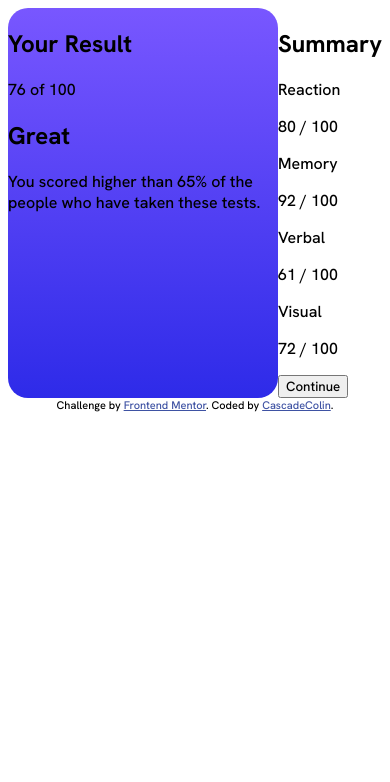
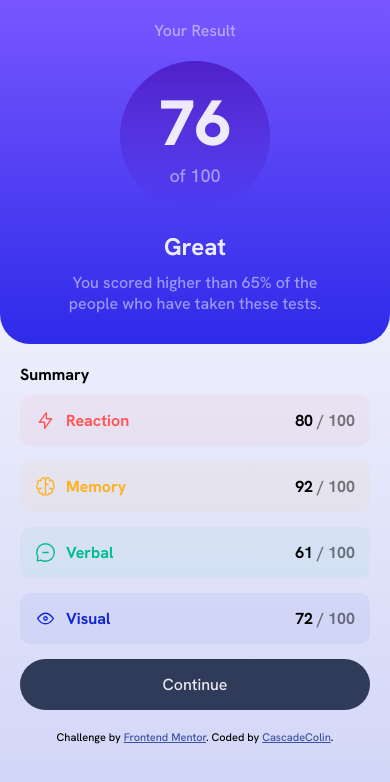
Before and after one commit to CascadeColin/results-summary-component, a React (Vite) app: page / in a window 390 px wide. Shown: the top 782 px of the page. Built offline with nearby package versions, Linux system fonts and the light colour scheme.

Commit message:
update: mobile styling

```diff
--- a/src/App.css
+++ b/src/App.css
@@ -1,3 +1,185 @@
+.container {
+  display: flex;
+  flex-direction: column;
+}
+
+.score {
+  display: flex;
+  flex-direction: column;
+  background: linear-gradient(hsl(252, 100%, 67%) , hsl(241, 81%, 54%));
+  border-radius: 0 0 30px 30px;
+  align-items: center;
+  color: hsla(0, 0%, 100%);
+  padding: 20px 0 20px 0;
+}
+
+.scoreHeader {
+  color: hsla(0, 0%, 100%, 0.5);
+}
+
+.scoreCircle {
+  background: linear-gradient(hsla(256, 72%, 46%, 1), hsla(241, 72%, 46%, 0));
+  border-radius: 50%;
+  height: 150px;
+  width: 150px;
+  text-align: center;
+  margin: 20px 0 20px 0;
+}
+
+.scoreCircleHeader {
+  font-size: 64px;
+  margin-top: 20px;
+  font-weight: 800;
+  color: hsla(0, 0%, 100%, 0.9);
+}
+
+.scoreCircleText {
+  color: hsla(0, 0%, 100%, 0.5);
+  font-size: 18px;
+}
+
+.scoreGradeHeader {
+  color: hsla(0, 0%, 100%, 0.9);
+  font-size: 24px;
+  margin-bottom: 10px;
+  font-weight: 700;
+}
+
+.scoreGrade {
+  display: flex;
+  flex-direction: column;
+  align-items: center;
+  margin-bottom: 10px;
+}
+
+.scoreBreakdown {
+  width: 75%;
+  text-align: center;
+  color: hsla(0, 0%, 100%, 0.5);
+}
+
+.summary {
+  padding: 20px;
+}
+
+.summaryHeader {
+  font-weight: 700;
+  margin-bottom: 10px;
+}
+
+/* Reaction -> or make 1 and add custom data to styledDataArray[] to render correct colors? */
+.summaryCategoryContainer0 {
+  display: flex;
+  flex-direction: row;
+  justify-content: space-between;
+  border-radius: 10px;
+  padding: 15px;
+  background: hsl(0, 100%, 67%, 0.05);
+  font-weight: 700;
+  margin-bottom: 15px;
+}
+
+.summaryContentName0 {
+  color: hsl(0, 100%, 67%);
+  font-weight: 700;
+  display: flex;
+}
+
+.summaryContentName0 p {
+  padding-left: 10px;
+}
+
+.summaryScore {
+  color: hsl(0, 0%, 0%, 0.5);
+}
+
+/* Memory */
+.summaryCategoryContainer1 {
+  display: flex;
+  flex-direction: row;
+  justify-content: space-between;
+  border-radius: 10px;
+  padding: 15px;
+  background: hsl(39, 100%, 56%, 0.05);
+  font-weight: 700;
+  margin-bottom: 15px;
+}
+
+.summaryContentName1 {
+  color: hsl(39, 100%, 56%);
+  font-weight: 700;
+  display: flex;
+}
+
+.summaryContentName1 p {
+  padding-left: 10px;
+}
+
+.summaryScore {
+  color: hsl(0, 0%, 0%, 0.5);
+}
+
+/* Verbal */
+.summaryCategoryContainer2 {
+  display: flex;
+  flex-direction: row;
+  justify-content: space-between;
+  border-radius: 10px;
+  padding: 15px;
+  background: hsl(166, 100%, 37%, 0.05);
+  font-weight: 700;
+  margin-bottom: 15px;
+}
+
+.summaryContentName2 {
+  color: hsl(166, 100%, 37%);
+  font-weight: 700;
+  display: flex;
+}
+
+.summaryContentName2 p {
+  padding-left: 10px;
+}
+
+.summaryScore {
+  color: hsl(0, 0%, 0%, 0.5);
+}
+
+/* Visual */
+.summaryCategoryContainer3 {
+  display: flex;
+  flex-direction: row;
+  justify-content: space-between;
+  border-radius: 10px;
+  padding: 15px;
+  background: hsl(234, 85%, 45%, 0.05);
+  font-weight: 700;
+  margin-bottom: 15px;
+}
+
+.summaryContentName3 {
+  color: hsl(234, 85%, 45%);
+  font-weight: 700;
+  display: flex;
+}
+
+.summaryContentName3 p {
+  padding-left: 10px;
+}
+
+.summaryScore {
+  color: hsl(0, 0%, 0%, 0.5);
+}
+
+.continueBtn {
+  padding: 15px;
+  border-radius: 100px;
+  text-align: center;
+  width: 100%;
+  color: hsla(0, 0%, 100%, 0.9);
+  background: hsl(224, 30%, 27%);
+}
+
 .attribution {
   font-size: 11px;
   text-align: center;
@@ -5,48 +187,3 @@
 .attribution a {
   color: hsl(228, 45%, 44%);
 }
-
-.container {
-  display: flex;
-}
-
-.score {
-  background: linear-gradient(hsl(252, 100%, 67%),hsl(241, 81%, 54%));
-  border-radius: 20px;
-}
-
-/* Reaction */
-.summaryCategoryContainer0 {
-
-}
-
-.summaryContentName0 {
-
-}
-
-/* Memory */
-.summaryCategoryContainer1 {
-
-}
-
-.summaryContentName1 {
-
-}
-
-/* Verbal */
-.summaryCategoryContainer2 {
-
-}
-
-.summaryContentName2 {
-
-}
-
-/* Visual */
-.summaryCategoryContainer3 {
-
-}
-
-.summaryContentName3 {
-
-}
--- a/src/App.tsx
+++ b/src/App.tsx
@@ -5,7 +5,7 @@ import { Data, StyledData } from "./helpers/types";
 export default function App() {
   const dataImport: Data[] = data;
 
-  const styledDataArray: StyledData[] = dataImport.map((obj, i): StyledData => {
+  const styledDataArray: StyledData[] = dataImport.map((obj, i) => {
     const keyValue = i.toString();
     const key = { key: keyValue };
     const summaryContentContainer = {
@@ -14,13 +14,7 @@ export default function App() {
     const summaryContentName = {
       summaryContentName: "summaryContentName" + keyValue,
     };
-    const styledData = Object.assign(
-      obj,
-      key,
-      summaryContentContainer,
-      summaryContentName
-    );
-    return styledData;
+    return Object.assign(obj, key, summaryContentContainer, summaryContentName);
   });
 
   console.log(styledDataArray);
@@ -29,35 +23,49 @@ export default function App() {
     <>
       <main className="container">
         <section className="score">
-          <h1>Your Result</h1>
-          <p>76 of 100</p>
-          <h2>Great</h2>
-          <p>
-            You scored higher than 65% of the people who have taken these tests.
-          </p>
+          <h1 className="scoreHeader">Your Result</h1>
+          <div className="scoreCircle">
+            <h1 className="scoreCircleHeader">76</h1>
+            <p className="scoreCircleText">of 100</p>
+          </div>
+          <div className="scoreGrade">
+            <h2 className="scoreGradeHeader">Great</h2>
+            <p className="scoreBreakdown">
+              You scored higher than 65% of the people who have taken these
+              tests.
+            </p>
+          </div>
         </section>
         <section className="summary">
           <h1 className="summaryHeader">Summary</h1>
           {styledDataArray.map((content) => {
             return (
-              <div key={content.key} className={content.summaryContentContainer}>
-                <p className={content.summaryContentName}>{content.category}</p>
-                <p className="summaryScore">{content.score} / 100</p>
+              <div
+                key={content.key}
+                className={content.summaryContentContainer}
+              >
+                <div className={content.summaryContentName}>
+                  <img src={content.icon} alt={content.category} />
+                  <p>
+                    {content.category}
+                  </p>
+                </div>
+                <p >
+                  {content.score} <span className="summaryScore">/ 100</span>
+                </p>
               </div>
             );
           })}
-          <button type="submit" className="submit">
+          <button type="submit" className="continueBtn">
             Continue
           </button>
         </section>
       </main>
       <footer className="attribution">
         Challenge by{" "}
-        <span>
-          <a href="https://www.frontendmentor.io?ref=challenge" target="_blank">
-            Frontend Mentor
-          </a>
-        </span>
+        <a href="https://www.frontendmentor.io?ref=challenge" target="_blank">
+          Frontend Mentor
+        </a>
         . Coded by <a href="https://github.com/CascadeColin/">CascadeColin</a>.
       </footer>
     </>
--- a/src/helpers/data.json
+++ b/src/helpers/data.json
@@ -2,21 +2,21 @@
   {
     "category": "Reaction",
     "score": 80,
-    "icon": "./assets/images/icon-reaction.svg"
+    "icon": "/icon-reaction.svg"
   },
   {
     "category": "Memory",
     "score": 92,
-    "icon": "./assets/images/icon-memory.svg"
+    "icon": "/icon-memory.svg"
   },
   {
     "category": "Verbal",
     "score": 61,
-    "icon": "./assets/images/icon-verbal.svg"
+    "icon": "/icon-verbal.svg"
   },
   {
     "category": "Visual",
     "score": 72,
-    "icon": "./assets/images/icon-visual.svg"
+    "icon": "/icon-visual.svg"
   }
 ]
--- a/src/index.css
+++ b/src/index.css
@@ -1,3 +1,15 @@
 * {
+  margin: 0;
+  padding: 0;
+  border: 0;
+  font-size: 100%;
+  font-weight: 500;
+	font: inherit;
+  vertical-align: baseline;
   font-family: "Hanken Grotesk", sans-serif;
 }
+
+body {
+  background: linear-gradient(white,hsla(234, 85%, 45%, .2));
+  height: 100vh;
+}
```
